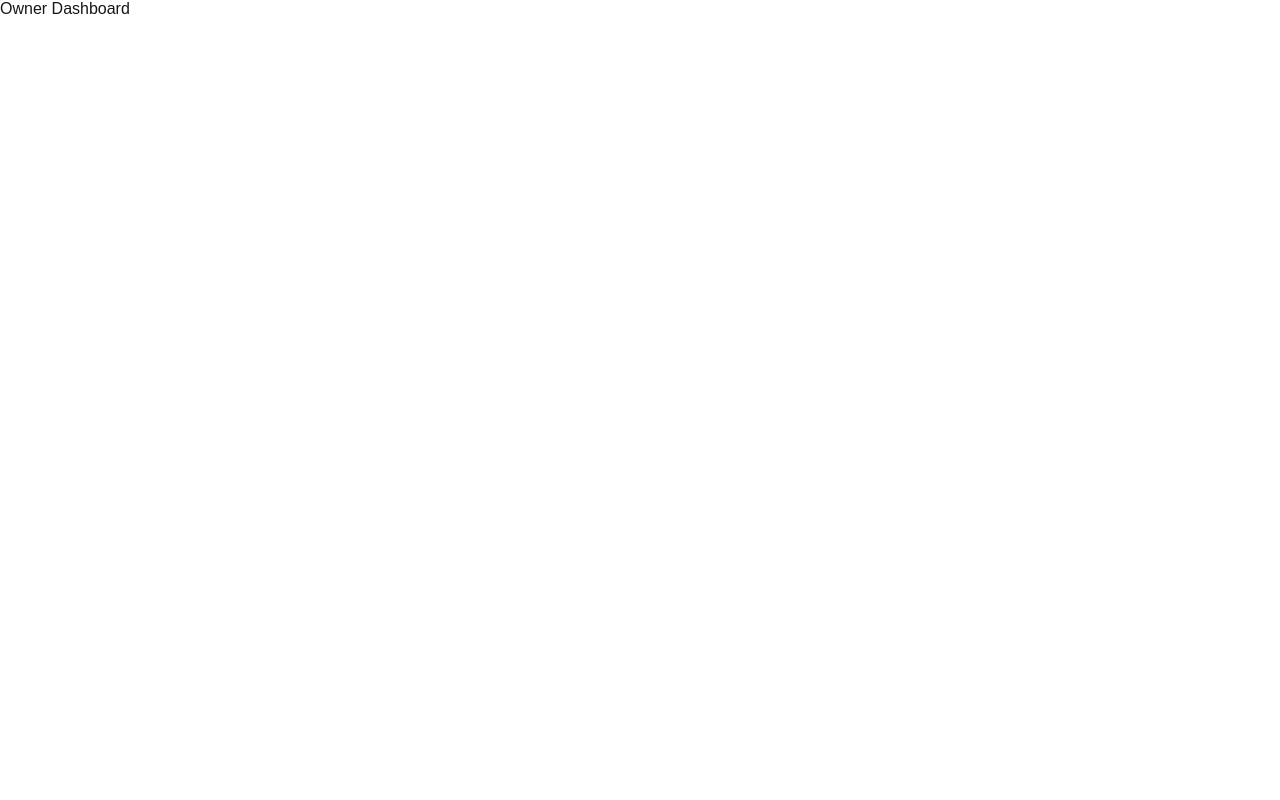
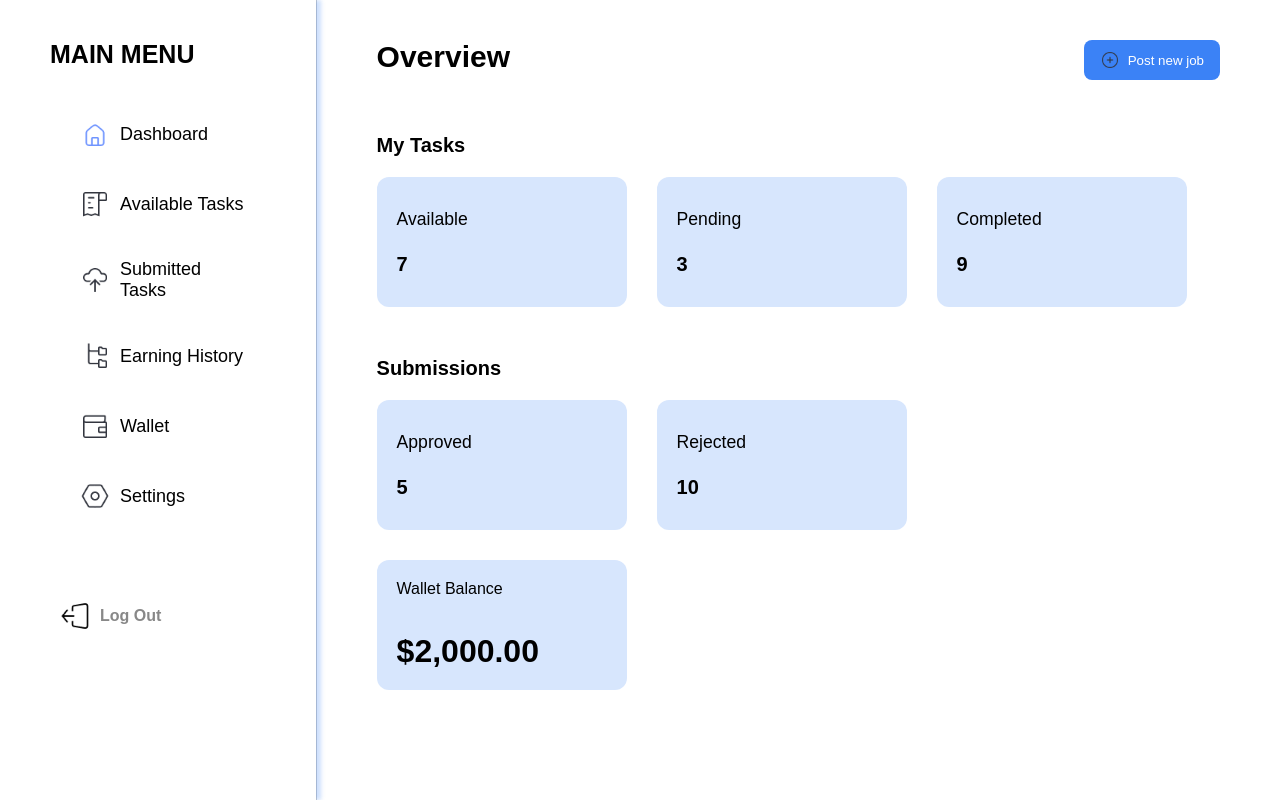
Before and after one commit to Elviscious/TaskHub, a Next.js app: page /ownerdashboard in a window 1280 px wide. Built offline with nearby package versions, Linux system fonts and the light colour scheme.

Commit message:
ownerdashboard

```diff
--- a/app/ownerdashboard/page.js
+++ b/app/ownerdashboard/page.js
@@ -1,5 +1,121 @@
-import react from "react";
+// src/app/workerdashboard/page.jsx
 
-export default function OwnerDashBoard() {
-  return <div>Owner Dashboard</div>;
+"use client";
+
+import React, { useState, useEffect } from "react";
+import styles from "@/app/ownerdashboard/page.module.css";
+import Image from "next/image";
+
+function Dashboard() {
+  const [isOpen, setIsOpen] = useState(false);
+
+  useEffect(() => {
+    if (isOpen) {
+      document.body.classList.add("navOpen");
+    } else {
+      document.body.classList.remove("navOpen");
+    }
+  }, [isOpen]);
+
+  return (
+    <div className={styles.container}>
+      {/* Hamburger menu for mobile view */}
+
+      <div className={`${styles.navigationBar} ${isOpen ? styles.open : ""}`}>
+        <nav>
+          <h1>MAIN MENU</h1>
+          <ul className={styles.navUl}>
+            <li className={`${styles.navItem} ${styles.active}`}>
+              <Image src="/Home.png" alt="" width={30} height={30} />
+              <p>Dashboard</p>
+            </li>
+            <li className={styles.navItem}>
+              <Image src="/Paper.png" alt="" width={30} height={30} />
+              <p>Available Tasks</p>
+            </li>
+            <li className={styles.navItem}>
+              <Image src="/Upload.png" alt="" width={30} height={30} />
+              <p>Submitted Tasks</p>
+            </li>
+            <li className={styles.navItem}>
+              <Image src="/Folders_line.png" alt="" width={30} height={30} />
+              <p>Earning History</p>
+            </li>
+            <li className={styles.navItem}>
+              <Image src="/Wallet.png" alt="" width={30} height={30} />
+              <p>Wallet</p>
+            </li>
+            <li className={styles.navItem}>
+              <Image
+                src="/Setting_alt_line.png"
+                alt=""
+                width={30}
+                height={30}
+              />
+              <p>Settings</p>
+            </li>
+          </ul>
+          <div className={styles.logOut}>
+            <Image src="/Sign_out_squre.png" alt="" width={30} height={30} />
+            <p>Log Out</p>
+          </div>
+        </nav>
+      </div>
+
+      <button className={styles.hamburger} onClick={() => setIsOpen(!isOpen)}>
+        <Image
+          src={isOpen ? "/Close_round.png" : "/Menu.png"}
+          alt="menu toggle"
+          width={44}
+          height={44}
+        />
+      </button>
+      <div className={styles.mainContent}>
+        <div className={styles.topMenu}>
+          <h1>Overview</h1>
+          <button className={styles.topMenuBtn}>
+            <Image src="/plus.png" width={20} height={20} alt="plus sign" />
+            <span>Post new job</span>
+          </button>
+        </div>
+
+        <h2>My Tasks</h2>
+        <div className={styles.myTaskContainer}>
+          <div className={styles.taskContainer}>
+            <p>Available</p>
+            <h2>7</h2>
+          </div>
+          <div className={styles.taskContainer}>
+            <p>Pending</p>
+            <h2>3</h2>
+          </div>
+          <div className={styles.taskContainer}>
+            <p>Completed</p>
+            <h2>9</h2>
+          </div>
+        </div>
+
+        <div className={styles.submissions}>
+          <h2>Submissions</h2>
+          <div className={styles.myTaskContainer}>
+            <div className={styles.taskContainer}>
+              <p>Approved</p>
+              <h2>5</h2>
+            </div>
+            <div className={styles.taskContainer}>
+              <p>Rejected</p>
+              <h2>10</h2>
+            </div>
+          </div>
+        </div>
+
+        <div className={styles.walletBalance}>
+          <p>Wallet Balance</p>
+          <h2>$2,000.00</h2>
+        </div>
+      </div>
+    </div>
+  );
 }
+
+export default Dashboard;
--- a/app/ownerdashboard/page.module.css
+++ b/app/ownerdashboard/page.module.css
@@ -0,0 +1,312 @@
+/* src/app/workerdashboard/page.module.css */
+
+/* Global style to prevent scrolling when nav is open */
+.navOpen {
+  overflow: hidden;
+}
+
+.container {
+  display: flex;
+  min-height: 100vh;
+  background-color: #fff;
+  color: black;
+  width: 100%;
+}
+
+.navigationBar {
+  background: #fff;
+  width: 400px;
+  position: relative;
+  z-index: 10;
+  padding: 40px 70px 20px 20px;
+  box-shadow: 5px 0px 4px 0px rgba(59, 130, 246, 0.25);
+}
+
+.navigationBar nav h1 {
+  font-size: 25px;
+  margin-bottom: 40px;
+  color: #000000;
+}
+.navigationBar nav {
+  margin-left: 30px;
+  width: 100%;
+}
+
+/* .hamburger {
+  display: none;
+  border: none;
+  background: none;
+  cursor: pointer;
+} */
+.hamburger {
+  display: none;
+  border: none;
+  cursor: pointer;
+  width: 48px;
+  height: 48px;
+  padding: 8px;
+  transition: background-color 0.2s ease;
+  background: none;
+  justify-content: center;
+  align-items: center;
+}
+
+.navUl {
+  display: flex;
+  flex-direction: column;
+  gap: 20px;
+  font-size: 18px;
+  list-style: none;
+  padding: 0;
+  margin: 20px;
+}
+
+.navItem {
+  display: flex;
+  align-items: center;
+  gap: 10px;
+  padding: 10px;
+  cursor: pointer;
+  border-radius: 8px;
+  transition: background-color 0.2s ease;
+}
+
+.navItem:hover {
+  color: #3b82f6;
+}
+
+.navItem:hover img {
+  filter: brightness(0) saturate(100%) invert(50%) sepia(100%) saturate(1000%)
+    hue-rotate(200deg) brightness(100%) contrast(100%);
+}
+
+.navItem.active img {
+  filter: brightness(0) saturate(100%) invert(50%) sepia(100%) saturate(1000%)
+    hue-rotate(200deg) brightness(100%) contrast(100%);
+}
+
+.logOut {
+  display: flex;
+  align-items: center;
+  gap: 10px;
+  margin-top: 70px;
+  padding: 10px;
+  font-weight: bold;
+  cursor: pointer;
+  color: #888;
+}
+
+.logOut:hover {
+  color: #3b82f6;
+}
+
+.logOut:hover img {
+  filter: brightness(0) saturate(100%) invert(50%) sepia(100%) saturate(1000%)
+    hue-rotate(200deg) brightness(100%) contrast(100%);
+}
+
+.mainContent {
+  width: 100%;
+  padding: 40px 60px;
+  border-left: 1px solid #c9c9c9;
+}
+
+.mainContent h1 {
+  font-size: 30px;
+  margin: 0;
+  margin-bottom: 40px;
+}
+
+.myTaskContainer {
+  display: flex;
+  gap: 30px;
+  flex-wrap: wrap;
+  margin-top: 20px;
+  width: 100%;
+}
+
+.taskContainer {
+  flex: 1;
+  background: rgba(59, 130, 246, 0.2);
+  padding: 20px 20px;
+  border-radius: 12px;
+  /* padding-right: 180px; */
+  max-width: 250px;
+  height: 130px;
+  display: flex;
+  flex-direction: column;
+  justify-content: space-around;
+  /* align-items: flex-start; */
+}
+
+.taskContainer p {
+  margin: 0;
+  font-size: 1.1rem;
+  color: #000000;
+  font-weight: 500;
+}
+
+.taskContainer h2 {
+  font-size: 2rem;
+  margin: 0;
+  font-weight: 600;
+}
+
+.submissions {
+  margin-top: 50px;
+}
+
+.submissions h2,
+.mainContent h2 {
+  font-size: 20px;
+}
+
+.walletBalance {
+  background: rgba(59, 130, 246, 0.2);
+  padding: 20px 20px;
+  height: 130px;
+  max-width: 250px;
+  border-radius: 12px;
+  margin-top: 30px;
+  display: flex;
+  flex-direction: column;
+  justify-content: space-between;
+}
+
+.walletBalance p {
+  margin: 0;
+  font-size: 16px;
+  color: #000000;
+}
+
+.walletBalance h2 {
+  font-size: 32px;
+  margin: 0;
+  font-weight: 600;
+  text-align: left;
+}
+
+.topMenu {
+  display: flex;
+  flex-wrap: wrap;
+  align-items: flex-start;
+  justify-content: space-between;
+  margin-bottom: 20px;
+}
+.topMenuBtn {
+  display: flex;
+  gap: 8px;
+  padding: 10px 16px;
+  background-color: #3b82f6;
+  align-items: center;
+  justify-content: center;
+  border-radius: 8px;
+  color: #fff;
+  font-weight: 500;
+  cursor: pointer;
+  transition: background-color 0.2s ease;
+  border: none; /* ensures clean button look */
+}
+
+.topMenuBtn:hover {
+  background-color: #2563eb; /* darker blue on hover */
+}
+
+/* Mobile Styles */
+@media (max-width: 600px) {
+  .open ~ .mainContent {
+    display: none !important;
+  }
+  .container {
+    flex-direction: column;
+  }
+
+  .navigationBar {
+    position: fixed;
+    width: 100vw;
+    height: 100vh;
+    top: 0;
+    left: 0;
+    transform: translateX(-100%);
+    transition: transform 0.5s ease-in-out;
+  }
+
+  .navigationBar.open {
+    transform: translateX(0);
+  }
+
+  /* .topMenu {
+    display: flex;
+    align-items: center;
+    justify-content: center;
+    height: 60px;
+    margin-bottom: 40px;
+  } */
+  .topMenu {
+    flex-direction: column; /* stack heading and button */
+    align-items: flex-start;
+    gap: 15px;
+  }
+  .topMenuBtn {
+    width: 100%; /* button takes full width */
+    justify-content: center;
+  }
+  .topMenu h1 {
+    margin: auto 20px;
+  }
+  /* .open + .hamburger {
+    position: fixed;
+  }
+  .hamburger {
+    display: block;
+    position: absolute;
+    top: 30px;
+    left: 80%;
+    z-index: 1000;
+    width: 44px;
+    height: 44px;
+    background-color: transparent;
+    border: none;
+    cursor: pointer;
+  } */
+  .hamburger {
+    display: flex; /* now it shows on mobile */
+    position: fixed;
+    top: 16px;
+    right: 20px; /* keep it at the top-right */
+    z-index: 1000;
+  }
+
+  .open + .hamburger {
+    position: fixed; /* keeps it fixed even when nav is open */
+  }
+
+  .mainContent {
+    padding: 20px;
+    border-left: none;
+    flex: none;
+  }
+  .mainContent > h2,
+  .submissions > h2 {
+    text-align: center;
+  }
+
+  .myTaskContainer {
+    flex-direction: column;
+    align-items: center;
+    width: 100%;
+    /* padding: 0 10px; */
+    /* height: 550px; */
+  }
+
+  .taskContainer,
+  .walletBalance {
+    width: 100%;
+    max-width: 350px;
+    min-height: 130px;
+    padding: 15px;
+    display: flex;
+    justify-self: center;
+    gap: 1px;
+  }
+}
```
Also changed, not shown: app/workerdashboard/page.js (indentation only).
